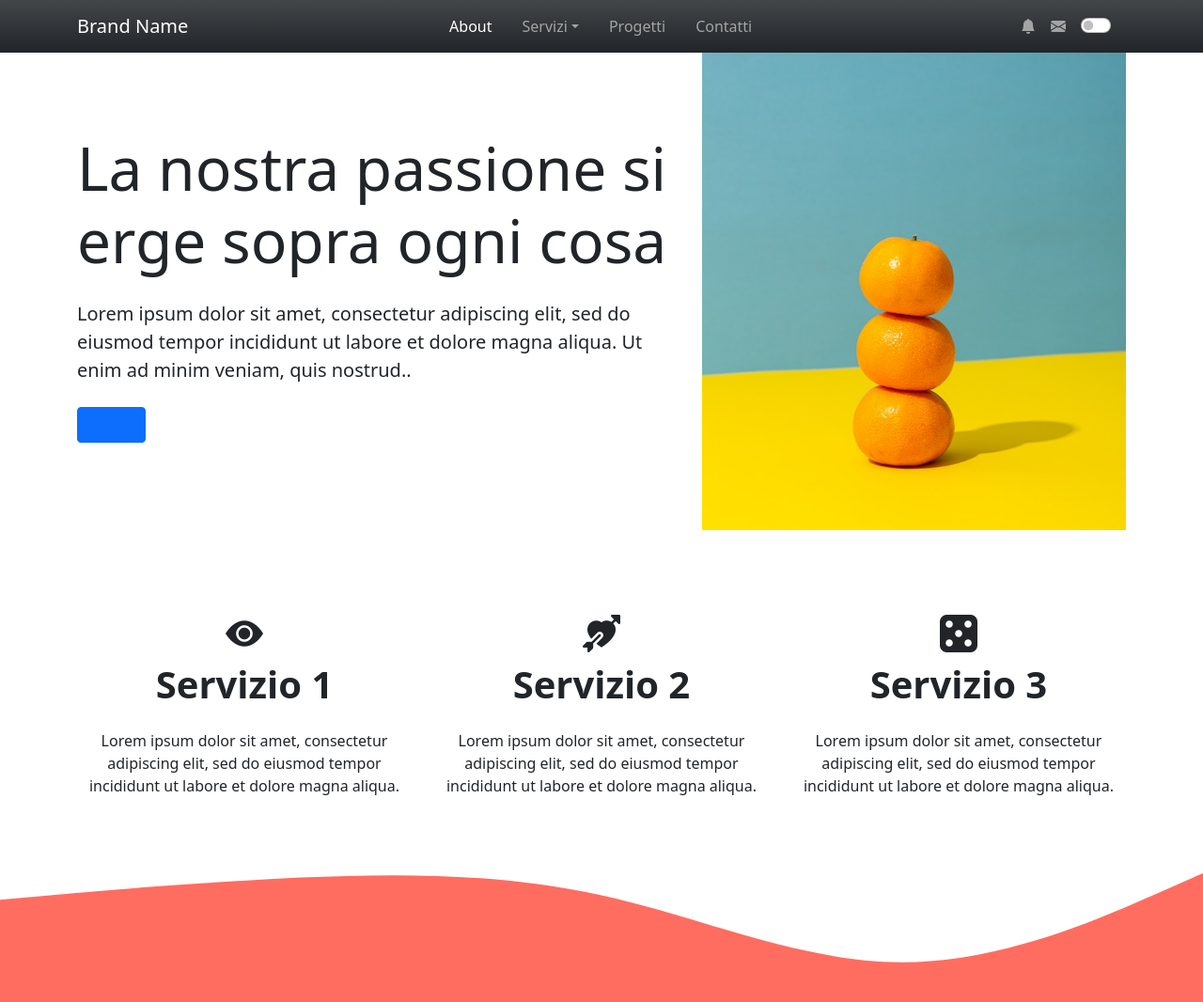
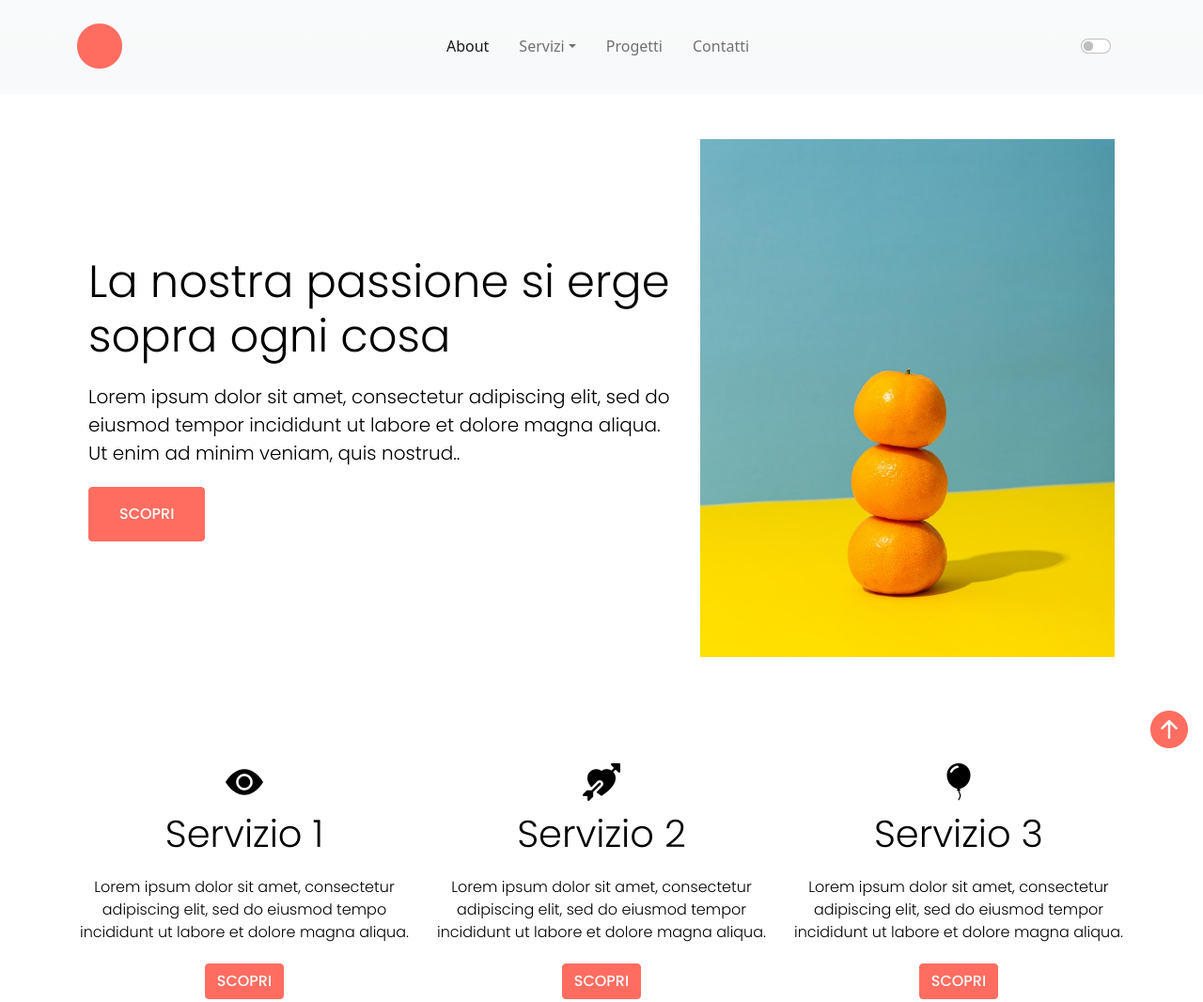
Before and after one commit to giadaripamonti/W6_Esercizio-Settimanale, a website: page index.html in a window 1280 px wide. Shown: the top 1066 px of the page at 94% size. Drawn offline with nearby package versions, Linux system fonts and the light colour scheme.

Commit message:
third-commit

```diff
--- a/index.html
+++ b/index.html
@@ -9,16 +9,17 @@
     <!-- collegamenti -->
     <link rel="stylesheet" href="scss/custom.css">
     <link rel="stylesheet" href="node_modules/bootstrap-icons/font/bootstrap-icons.css">
+    <style>@import url('https://fonts.googleapis.com/css2?family=Poppins:wght@300;500&display=swap');</style>
 </head>
 <body>
 
     <body class="d-flex flex-column h-100">
 
+        <!-- HEADER -->
         <header>
-            <!-- Fixed navbar -->
-            <nav class="navbar navbar-expand-md navbar-dark bg-gradient fixed-top bg-dark">
+            <nav class="navbar navbar-expand-md navbar-light bg-gradient bg-light">
                 <div class="container">
-                    <a class="navbar-brand" href="#">Brand Name</a>
+                    <a class="navbar-brand" href="#"><i class="bi bi-circle-fill"></i></a>
                     <button class="navbar-toggler" type="button" data-bs-toggle="collapse" data-bs-target="#navbarCollapse"
                         aria-controls="navbarCollapse" aria-expanded="false" aria-label="Toggle navigation">
                         <span class="navbar-toggler-icon"></span>
@@ -29,7 +30,7 @@
                                 <a class="nav-link active" aria-current="page" href="#">About</a>
                             </li>
                             <li class="nav-item dropdown">
-                                <a class="nav-link dropdown-toggle px-4" href="#" id="navbarDropdownMenuLink" role="button" data-bs-toggle="dropdown" aria-expanded="false">Servizi</a>
+                                <a class="nav-link dropdown-toggle" href="#" id="navbarDropdownMenuLink" role="button" data-bs-toggle="dropdown" aria-expanded="false">Servizi</a>
                                 <ul class="dropdown-menu" aria-labelledby="navbarDropdownMenuLink">
                                   <li><a class="dropdown-item" href="#">Servizio 1</a></li>
                                   <li><a class="dropdown-item" href="#">Servizio 2</a></li>
@@ -40,16 +41,15 @@
                                 <a class="nav-link" href="#">Progetti</a>
                             </li>
                             <li class="nav-item">
-                                <a class="nav-link px-4" href="#">Contatti</a>
+                                <a class="nav-link" href="#">Contatti</a>
                             </li>
                         </ul>
-                        <ul class="navbar-nav me-auto mb-2 mb-md-0">
-                            <li class="nav-item"><a class="nav-link" href="#"><i class="bi bi-bell-fill"></i></a></li>
-                            <li class="nav-item"><a class="nav-link" href="#"><i class="bi bi-envelope-fill"></i></i></a></li>
-                            <!-- <li class="nav-item"><a class="nav-link" href="#"><i class="bi bi-person-fill"></i></a></li> -->
+                        <ul id="bkgColor" class="navbar-nav me-auto mb-2 mb-md-0">
+                            <li id="sun" class="nav-item"><i class="bi bi-sun-fill"></i></li>
+                            <li id="moon" class="nav-item"><i class="bi bi-moon-fill"></i></li>
                         </ul>
                         <div class="form-check form-switch mx-2">
-                            <input class="form-check-input" type="checkbox" role="switch" id="flexSwitchCheckDefault">
+                            <input id="flexSwitchCheckDefault" class="form-check-input" type="checkbox" role="switch">
                         </div>
                     </div>
                 </div>
@@ -57,54 +57,51 @@
         </header>
 
 
-        <!-- Begin page content -->
-        <main class="flex-shrink-0">
-            <!-- prima sezione e prima cta -->
-            <main class="flex-shrink-0">
-                <!-- prima sezione e prima cta -->
+        <!-- MAIN -->
+        <main id="main" class="flex-shrink-0">
+
+            <!-- banner -->
                 <section id="first-cta" class="first-cta">
                     <div class="container">
                         <div class="row">
                             <div class="col-lg-7 align-self-center">
-                                <h1 class="display-3 mt-5">La nostra passione si erge sopra ogni cosa</h1>
+                                <h1 class="display-3">La nostra passione si erge sopra ogni cosa</h1>
                                 <p class="lead">Lorem ipsum dolor sit amet, consectetur adipiscing elit, sed do eiusmod tempor incididunt ut labore et dolore magna aliqua. Ut enim ad minim veniam, quis nostrud..</p>
-                                <button class="btn btn-primary float-end float-lg-none"><a href="#">Scopri</a></button>
+                                <button class="btn btn-primary float-end float-lg-none"><a href="">Scopri</a></button>
                             </div>
                             <div class="col-lg-5">
-                                <img class="img-fluid" src="img/mae-mu-NDtcHl4iDMY-unsplash.jpg" alt="">
+                                <img class="img-fluid w-100" src="img/mae-mu-NDtcHl4iDMY-unsplash.jpg" alt="">
                             </div>
                         </div>
                     </div>
                 </section>
 
-            <!-- Servizi disponibili utilizzando le cards. Sono tre. -->
+                <a id="to-top" href="#first-cta"><i class="bi bi-arrow-up-circle-fill"></i></a>
+
+            <!-- servizi -->
             <section id="services" class="services">
                 <div class="container">
                     <div class="row text-center">
                         <div class="col-md-4">
                             <i class="bi bi-eye-fill"></i>
-                            <h3 class="display-6 fw-bold">Servizio 1</h3>
-                            <p>Lorem ipsum dolor sit amet, consectetur adipiscing elit, sed do eiusmod tempor
-                                incididunt ut labore et dolore magna aliqua.</p>
+                            <h3 class="display-6">Servizio 1</h3>
+                            <p>Lorem ipsum dolor sit amet, consectetur adipiscing elit, sed do eiusmod tempo incididunt ut labore et dolore magna aliqua.</p>
+                            <button class="btn btn-primary"><a href="">Scopri</a></button>
                         </div>
                         <div class="col-md-4">
                             <i class="bi bi-arrow-through-heart-fill"></i>
-                            <h3 class="display-6 fw-bold">Servizio 2</h3>
-                            <p>Lorem ipsum dolor sit amet, consectetur adipiscing elit, sed do eiusmod tempor
-                                incididunt ut labore et dolore magna aliqua.</p>
+                            <h3 class="display-6">Servizio 2</h3>
+                            <p>Lorem ipsum dolor sit amet, consectetur adipiscing elit, sed do eiusmod tempor incididunt ut labore et dolore magna aliqua.</p>
+                            <button class="btn btn-primary"><a href="">Scopri</a></button>
                         </div>
                         <div class="col-md-4">
-                            <i class="bi bi-dice-5-fill"></i>
-                            <h3 class="display-6 fw-bold">Servizio 3</h3>
-                            <p>Lorem ipsum dolor sit amet, consectetur adipiscing elit, sed do eiusmod tempor
-                                incididunt ut labore et dolore magna aliqua.</p>
+                            <i class="bi bi-balloon-fill"></i>
+                            <h3 class="display-6">Servizio 3</h3>
+                            <p>Lorem ipsum dolor sit amet, consectetur adipiscing elit, sed do eiusmod tempor incididunt ut labore et dolore magna aliqua.</p>
+                            <button class="btn btn-primary"><a href="">Scopri</a></button>
                         </div>
                     </div>
                 </div>
-            </section>
-
-            <!-- Inserisco la sezione delle partnerships -->
-            <section id="partnerships" class="partnerships">
                 <svg xmlns="http://www.w3.org/2000/svg" viewBox="0 0 1440 320">
                     <path fill="#f5f5f5" fill-opacity="1"
                         d="M0,96L60,90.7C120,85,240,75,360,69.3C480,64,600,64,720,90.7C840,117,960,171,1080,170.7C1200,171,1320,117,1380,90.7L1440,64L1440,320L1380,320C1320,320,1200,320,1080,320C960,320,840,320,720,320C600,320,480,320,360,320C240,320,120,320,60,320L0,320Z">
@@ -115,38 +112,38 @@
                         d="M0,192L60,197.3C120,203,240,213,360,192C480,171,600,117,720,112C840,107,960,149,1080,149.3C1200,149,1320,107,1380,85.3L1440,64L1440,0L1380,0C1320,0,1200,0,1080,0C960,0,840,0,720,0C600,0,480,0,360,0C240,0,120,0,60,0L0,0Z">
                     </path>
                 </svg>
+            </section>
+
+            <!-- partnerships -->
+            <section id="partnerships" class="partnerships">
                 <div class="container">
                     <div class="row text-center">
-                        <h4 class="display-4 mb-3">Partnerships</h4>
+                        <h4 class="display-4 mb-5">Partnerships</h4>
                         <div class="separator"></div>
                     </div>
                 </div>
                 <div class="container">
-                    <div class="row">
-                        <div class="col-3 partnerships-logo"><img src="img/coming-soon.png" alt=""
-                                class="img-fluid"></div>
-                        <div class="col-3 partnerships-logo"><img src="img/coming-soon.png" alt=""
-                                class="img-fluid"></div>
-                        <div class="col-3 partnerships-logo"><img src="img/coming-soon.png" alt=""
-                                class="img-fluid"></div>
-                        <div class="col-3 partnerships-logo"><img src="img/coming-soon.png" alt=""
-                                class="img-fluid"></div>
+                    <div class="row text-center">
+                        <div class="col-3 partnerships-logo"><img src="img/coming-soon.png" alt="" class="img-fluid"></div>
+                        <div class="col-3 partnerships-logo"><img src="img/coming-soon.png" alt="" class="img-fluid"></div>
+                        <div class="col-3 partnerships-logo"><img src="img/coming-soon.png" alt="" class="img-fluid"></div>
+                        <div class="col-3 partnerships-logo"><img src="img/coming-soon.png" alt="" class="img-fluid"></div>
                     </div>
                 </div>
             </section>
 
-            <!-- Posiziono la sezione delle recensioni/testimonianze -->
+            <!-- feedback -->
             <section id="reviews" class="reviews">
                 <div class="container">
                     <div class="row text-center py-5">
-                        <h4 class="display-4 mb-3">Le opinioni dei nostri clienti</h4>
+                        <h4 class="display-4">Le opinioni dei nostri clienti</h4>
                         <div class="separator"></div>
-                        <div class="row w-80">
+                        <div class="row w-50 mx-auto">
                             <div id="carouselExampleIndicators" class="carousel slide" data-bs-ride="carousel">
                                 <div class="carousel-inner">
-                                    <!-- Testimonianza 1 -->
+
+
                                     <div class="carousel-item active">
-                                        <!-- Inizio la creazione delle card per il carosello -->
                                         <div class="reviews-img">
                                             <img src="img/woman-green.png" alt="reviews-1"
                                                 class="img-fluid rounded-circle">
@@ -159,9 +156,9 @@
                                             <p class="lh-lg text-center">Lorem ipsum dolor sit amet, consectetur adipiscing elit, sed do eiusmod tempor incididunt ut labore et dolore magna aliqua.</p>
                                         </div>
                                     </div>
-                                    <!-- Testimonianza 2 -->
+
+
                                     <div class="carousel-item">
-                                        <!-- Inizio la creazione delle card per il carosello -->
                                         <div class="reviews-img">
                                             <img src="img/woman-lightblue.png" alt="reviews-2"
                                                 class="img-fluid rounded-circle">
@@ -174,9 +171,9 @@
                                             <p class="lh-lg text-center">Lorem ipsum dolor sit amet, consectetur adipiscing elit, sed do eiusmod tempor incididunt ut labore et dolore magna aliqua.</p>
                                         </div>
                                     </div>
-                                    <!-- Testimonianza 3 -->
+
+
                                     <div class="carousel-item">
-                                        <!-- Inizio la creazione delle card per il carosello -->
                                         <div class="reviews-img">
                                             <img src="img/woman-peach.png" alt="reviews-3"
                                                 class="img-fluid rounded-circle">
@@ -189,9 +186,9 @@
                                             <p class="lh-lg text-center">Lorem ipsum dolor sit amet, consectetur adipiscing elit, sed do eiusmod tempor incididunt ut labore et dolore magna aliqua.</p>
                                         </div>
                                     </div>
-                                    <!-- Testimonianza 4 -->
+
+
                                     <div class="carousel-item">
-                                        <!-- Inizio la creazione delle card per il carosello -->
                                         <div class="reviews-img">
                                             <img src="img/woman-yellow.png" alt="reviews-4"
                                                 class="img-fluid rounded-circle">
@@ -205,6 +202,8 @@
                                         </div>
                                     </div>
                                 </div>
+
+                                <!-- carousel buttons -->
                                 <button class="carousel-control-prev" type="button" data-bs-target="#carouselExampleIndicators" data-bs-slide="prev">
                                     <span class="carousel-control-prev-icon" aria-hidden="true"></span>
                                     <span class="text-black"><i class="bi bi-arrow-left"></i></span>
@@ -224,7 +223,7 @@
             </svg>
         </main>
 
-    <!-- footer -->
+    <!-- FOOTER -->
     <footer class="py-4">
         <div class="container">
             <div class="row">
@@ -258,12 +257,11 @@
 
                 <div class="col-md-5 offset-md-1 mb-3">
                     <form>
-                        <h5>Subscribe to our newsletter</h5>
-                        <p>Monthly digest of what's new and exciting from us.</p>
+                        <h5>Iscriviti alla newsletter!</h5>
                         <div class="d-flex flex-column flex-sm-row w-100 gap-2">
                             <label for="newsletter1" class="visually-hidden">Email address</label>
-                            <input id="newsletter1" type="text" class="form-control" placeholder="Email address">
-                            <button class="btn btn-primary" type="button">Subscribe</button>
+                            <input id="newsletter1" type="email" class="form-control" placeholder="esempio@email.com">
+                            <button class="btn btn-primary" type="button">Iscriviti</button>
                         </div>
                     </form>
                 </div>
@@ -286,5 +284,6 @@
     </footer>
 
     <script src="node_modules/bootstrap/dist/js/bootstrap.bundle.js"></script>
+    <script src="js/script.js"></script>
 </body>
 </html>
--- /dev/null
+++ b/scss/_buttons.scss
@@ -0,0 +1,25 @@
+button {
+    padding: 0.5rem 1rem;
+    margin: 1.5rem auto;
+    a {
+        color: $gray-100;
+        text-decoration: none;
+        text-transform: uppercase;
+    }
+}
+
+#first-cta {
+    button {
+        padding:1rem 2rem;
+    }
+}
+
+// TO TOP
+
+#to-top {
+    position: sticky;
+    top: 50vh;
+    float: right;
+    font-size: 2.5rem;
+    margin: 0 1rem;
+}
--- /dev/null
+++ b/scss/_functions.scss
@@ -0,0 +1,20 @@
+// dark/light mode
+
+/* @function text-clr($color) {
+    @if (lightness($color) > 10) {
+      @return #000;
+    } @else {
+      @return #fff;
+    }
+}
+ */
+
+@mixin themeMode($lightMode: true) {
+    @if $lightMode {
+        background-color: $white;
+        color: $black;
+    } @else {
+        color: $gray-200;
+    }
+
+}
--- /dev/null
+++ b/scss/_variables.scss
@@ -0,0 +1,91 @@
+// Variables
+//
+// Variables should follow the `$component-state-property-size` formula for
+// consistent naming. Ex: $nav-link-disabled-color and $modal-content-box-shadow-xs.
+
+// Color system
+
+// scss-docs-start gray-color-variables
+$white:    #fff !default;
+$gray-100: #f8f9fa !default;
+$gray-200: #e9ecef !default;
+$gray-300: #dee2e6 !default;
+$gray-400: #ced4da !default;
+$gray-500: #adb5bd !default;
+$gray-600: #6c757d !default;
+$gray-700: #495057 !default;
+$gray-800: #343a40 !default;
+$gray-900: #212529 !default;
+$black:    #000 !default;
+// scss-docs-end gray-color-variables
+
+// fusv-disable
+// scss-docs-start gray-colors-map
+$grays: (
+  "100": $gray-100,
+  "200": $gray-200,
+  "300": $gray-300,
+  "400": $gray-400,
+  "500": $gray-500,
+  "600": $gray-600,
+  "700": $gray-700,
+  "800": $gray-800,
+  "900": $gray-900
+) !default;
+// scss-docs-end gray-colors-map
+// fusv-enable
+
+// scss-docs-start color-variables
+$blue:    #0d6efd !default;
+$indigo:  #6610f2 !default;
+$purple:  rgb(199, 167, 253)!default;
+$pink:    #d63384 !default;
+$red:     #dc3545 !default;
+$orange:  rgb(255, 109, 96) !default;
+$yellow:  rgb(255, 190, 92) !default;
+$green:   rgb(178, 182, 138) !default;
+$teal:    #20c997 !default;
+$cyan:    #0dcaf0 !default;
+// scss-docs-end color-variables
+
+// scss-docs-start colors-map
+$colors: (
+  "blue":       $blue,
+  "indigo":     $indigo,
+  "purple":     $purple,
+  "pink":       $pink,
+  "red":        $red,
+  "orange":     $orange,
+  "yellow":     $yellow,
+  "green":      $green,
+  "teal":       $teal,
+  "cyan":       $cyan,
+  "white":      $white,
+  "gray":       $gray-600,
+  "gray-dark":  $gray-800
+) !default;
+// scss-docs-end colors-map
+
+// scss-docs-start theme-color-variables
+$primary:       $orange !default;
+$secondary:     $gray-600 !default;
+$success:       $green !default;
+$info:          $cyan !default;
+$warning:       $yellow !default;
+$danger:        $red !default;
+$light:         $gray-100 !default;
+$dark:          $gray-900 !default;
+// scss-docs-end theme-color-variables
+
+// scss-docs-start theme-colors-map
+$theme-colors: (
+  "primary":    $primary,
+  "secondary":  $secondary,
+  "success":    $success,
+  "info":       $info,
+  "warning":    $warning,
+  "danger":     $danger,
+  "light":      $light,
+  "dark":       $dark
+) !default;
+// scss-docs-end theme-colors-map
--- a/scss/custom.scss
+++ b/scss/custom.scss
@@ -1,16 +1,75 @@
+@import 'variables';
+@import 'buttons';
+@import 'functions';
+
 @import '../node_modules/bootstrap/scss/bootstrap.scss';
 
+
+body {
+    @include themeMode();
+    background-color: $white;
+}
+
 // HEADER
-// visto che nel file da scaricare il menu era già a sinistra, ho voluto provare a metterlo al centro.
+/* visto che nel file da scaricare il menu era già a sinistra, ho voluto provare a metterlo al centro.
+ho inoltre modificato le icone e inserito il toggle per la modalità dark */
+
+header {
+    position: sticky !important;
+    top: 0 !important;
+    z-index: 3;
+    a {
+        margin-right: 1rem;
+        border-bottom: 2px solid transparent;
+        &:hover {
+            color: $orange !important;
+            border-bottom: 2px solid $orange;
+        }
+    }
+
+}
+
+.navbar-brand {
+    color: $orange !important;
+    font-size: 3rem;
+}
+
+.dropdown-menu {
+    border: none;
+    background-color: $light;
+}
+
+#sun, #moon {
+    color: $gray-500;
+    position: absolute;
+    top: 2.26rem;
+    right: 11rem;
+    visibility: hidden;
+}
 
 // MAIN
 
 main {
+    font-family: 'Poppins', sans-serif;
+
     h1 {
-        font-size: 3rem;
+        font-size: 3rem !important;
     }
     p {
-        margin: 1.5rem 0;
+        margin: 1.3rem 0;
+        font-weight: 300;
+    }
+    path {
+        fill: $yellow;
+    }
+}
+
+#first-cta {
+    div {
+        margin: 1.5rem auto;
+    }
+    img {
+        margin: 0 auto !important;
     }
 }
 
@@ -21,10 +80,19 @@ main {
     i {
         font-size: 2.5rem;
     }
+    path {
+        fill: $purple;
+    }
 }
 
-path {
-    fill: rgb(255, 109, 96) !important;
+#reviews {
+    margin-top: 5.5rem;
+    img {
+        margin: 2rem auto;
+    }
 }
 
 // FOOTER
+footer {
+    background-color: $yellow;
+}
```
Also changed, not shown: js/script.js (added, +16 -0 lines), scss/custom.css, 1 other file.
